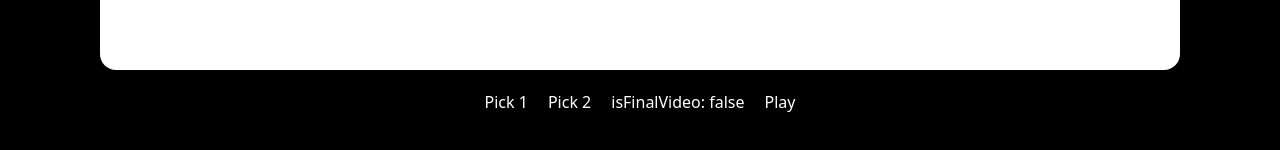
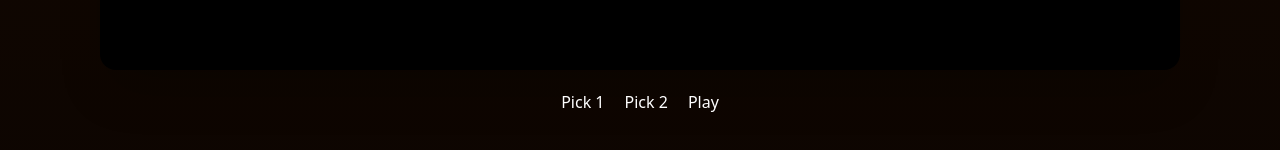
Before and after one commit to itsPeetah/polimi-agile-innovation-2024-prototype, a Next.js app: page / in a window 1280 px wide. Shown: the part 578-728 px from the top of the page. Built offline with nearby package versions, Linux system fonts and the light colour scheme.

Commit message:
Something

```diff
--- a/src/app/Player.tsx
+++ b/src/app/Player.tsx
@@ -3,6 +3,7 @@
 import useProgressBar from "@/lib/useProgressBar";
 import useVideoSequence from "@/lib/useVideoSequence";
 import { VideoFile } from "@/lib/videos";
+import Image from "next/image";
 import { useRef, useState } from "react";
 
 interface Props {
@@ -10,7 +11,8 @@ interface Props {
 }
 
 export default function Player({ initialVideo }: Props) {
-  const { videoSrc, pickChoice, isFinalVideo } = useVideoSequence(initialVideo);
+  const { videoSrc, pickChoice, isFinalVideo, sequence } =
+    useVideoSequence(initialVideo);
   const { progress, initializeInterval, resetProgress } = useProgressBar();
   const [hasPicked, setHasPicked] = useState(false);
   const [gameOver, setGameOver] = useState(false);
@@ -57,30 +59,50 @@ export default function Player({ initialVideo }: Props) {
     setGameOver(true);
   }
 
+  function buildVideo() {
+    return (
+      <>
+        <video
+          ref={videoRef}
+          autoPlay={true}
+          src={videoSrc}
+          onPlay={onVideoPlay}
+          onEnded={onVideoEnded}
+        />
+        <ProgressBar percent={progress} />
+      </>
+    );
+  }
+
+  function buildGameOver() {
+    return (
+      <div className="w-full h-full | flex flex-col items-center p-5 sm:p-10 gap-5 sm:gap-10">
+        <h1 className="text-xl sm:text-3xl md:text-6xl">{sequence}</h1>
+        <Image
+          src=""
+          alt={sequence}
+          width={500}
+          height={500}
+          className="h-full"
+        />
+      </div>
+    );
+  }
+
   return (
     <div className="w-full h-full">
       <div className="w-full h-full flex flex-col items-center p-5 sm:p-10">
         <div
           id="video-player"
-          className="relative w-full sm:max-w-[90%] aspect-video overflow-hidden | rounded-2xl bg-white -z-10"
+          className="relative w-full sm:max-w-[90%] aspect-video overflow-hidden | rounded-2xl bg-black -z-10 shadow-2xl"
         >
-          {!gameOver && (
-            <>
-              <video
-                ref={videoRef}
-                autoPlay={true}
-                src={videoSrc}
-                onPlay={onVideoPlay}
-                onEnded={onVideoEnded}
-              />
-              <ProgressBar percent={progress} />
-            </>
-          )}
+          {!gameOver && buildVideo()}
+          {gameOver && buildGameOver()}
         </div>
         <div className="w-full | flex flex-row items-center justify-center p-5 gap-5">
           <button onClick={pickFirst}>Pick 1</button>
           <button onClick={pickSecond}>Pick 2</button>
-          isFinalVideo: {isFinalVideo.toString()}
+          {/* isFinalVideo: {isFinalVideo.toString()} */}
           <button onClick={() => videoRef?.current?.play()}>Play</button>
         </div>
       </div>
--- a/src/app/layout.tsx
+++ b/src/app/layout.tsx
@@ -13,7 +13,9 @@ export default function RootLayout({
 }>) {
   return (
     <html lang="en">
-      <body className="w-screen h-screen bg-black text-white">{children}</body>
+      <body className="w-screen h-screen bg-gradient-to-b from-chocolate-light to-chocolate-dark text-white">
+        {children}
+      </body>
     </html>
   );
 }
--- a/tailwind.config.ts
+++ b/tailwind.config.ts
@@ -13,6 +13,9 @@ const config: Config = {
         "gradient-conic":
           "conic-gradient(from 180deg at 50% 50%, var(--tw-gradient-stops))",
       },
+      colors: {
+        chocolate: { dark: "#0d0501", light: "#140901" },
+      },
     },
   },
   plugins: [],
```
